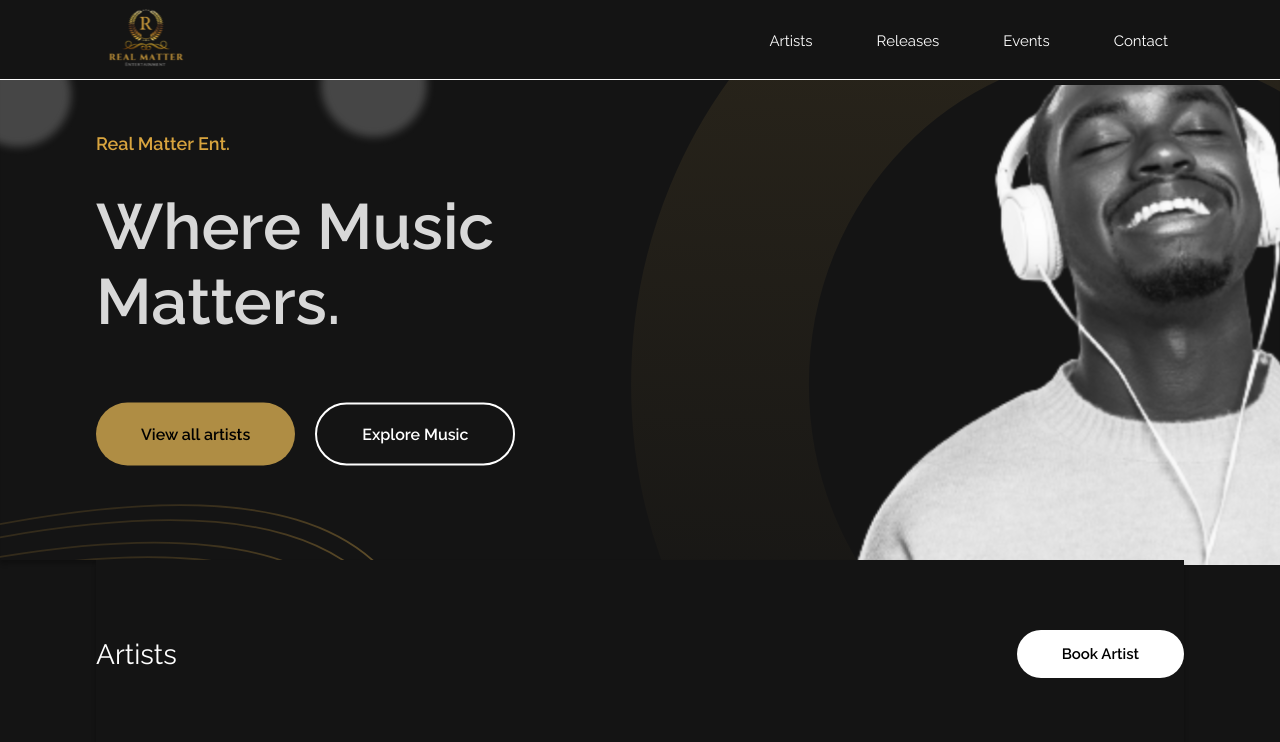
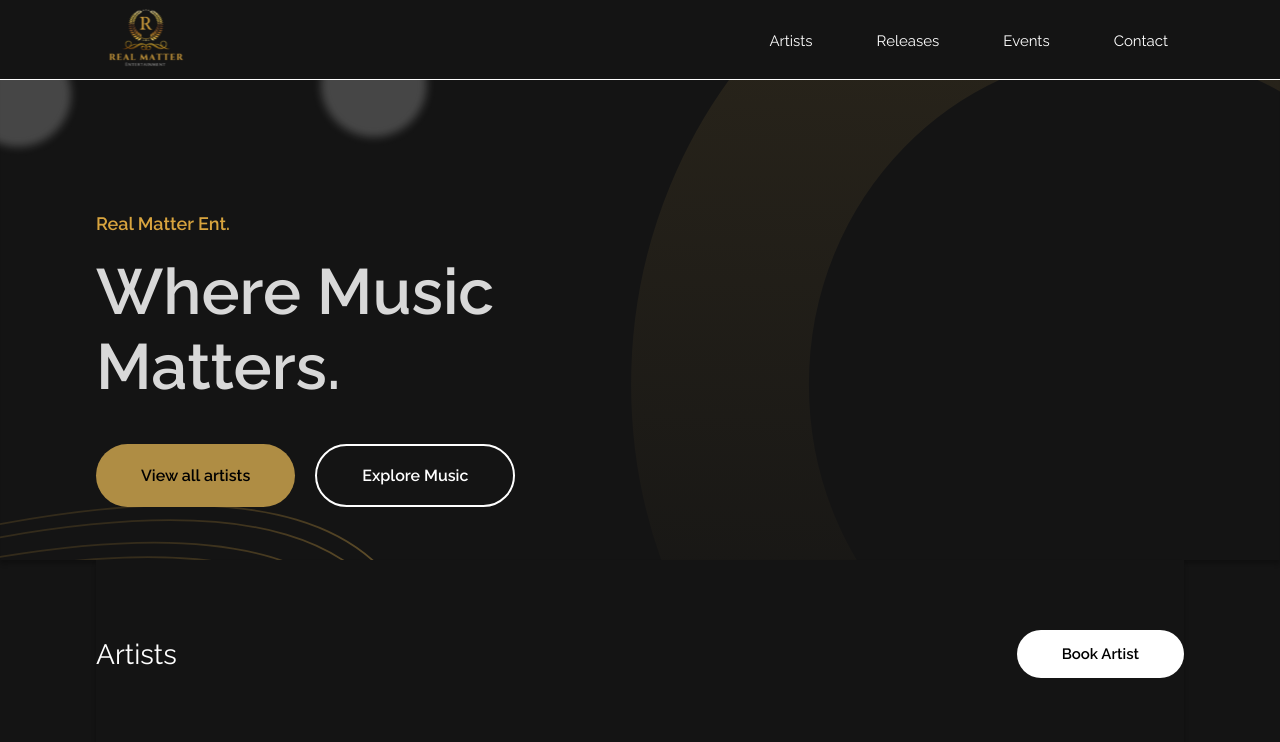
Before and after one commit to Abbeydevs/real_matter_entertainment, a Next.js app: page / in a window 1280 px wide. Shown: the top 742 px of the page. Built offline with nearby package versions, Linux system fonts and the light colour scheme.

Commit message:
animation -> fix success

```diff
--- a/src/app/globals.css
+++ b/src/app/globals.css
@@ -204,13 +204,13 @@ nav {
   font-style: normal;
   font-weight: 600;
   line-height: normal;
-  margin-top: 80px;
 }
 
 .hero__btn__wrapper {
   width: 100;
   display: flex;
   gap: 20px;
+  margin-top: 20px;
 }
 
 .hero__btn {
@@ -959,19 +959,13 @@ button {
 }
 
 .slide-in-text {
-  position: relative;
+  position: absolute;
+  top: 50%;
   transform: translateY(-50%);
+  font-size: 24px;
   animation: slideIn 1s linear; /* Use linear easing */
-
 }
 
-h1.slide-in-text.hero__Heading {
-  animation-delay: 2s;
-}
-
-div.slide-in-text.hero__btn__wrapper {
-  animation-delay: 3s;
-}
 
 
 @keyframes slideIn {
--- a/src/components/hero.jsx
+++ b/src/components/hero.jsx
@@ -8,16 +8,16 @@ export default function Hero() {
       <section className="container">
         <div className="hero__container">
           <div className="hero__wrapper">
-            <div className="hero__content__wrapper ">
-              <h5 className='hero__subHeading slide-in-text'>Real Matter Ent.</h5>
-              <h1 className='hero__Heading slide-in-text'>Where Music Matters.</h1>
-              <div className="hero__btn__wrapper slide-in-text">
+            <div className="hero__content__wrapper slide-in-text">
+              <h5 className='hero__subHeading'>Real Matter Ent.</h5>
+              <h1 className='hero__Heading'>Where Music Matters.</h1>
+              <div className="hero__btn__wrapper">
               <Link href="/artists" className="hero__btn hero__btn__bg">View all artists</Link>
               <Link href="/releases" className="hero__btn hero__btn__bordered">Explore Music</Link>
               </div>
             </div>
             <div className="hero__img__wrapper">
-              <Image src={heroimg} alt='hero-person' className='hero-person'/>
+              <Image src={heroimg} alt='hero-person' className='hero-person fade-in'/>
             </div>
           </div>
         </div>
```
